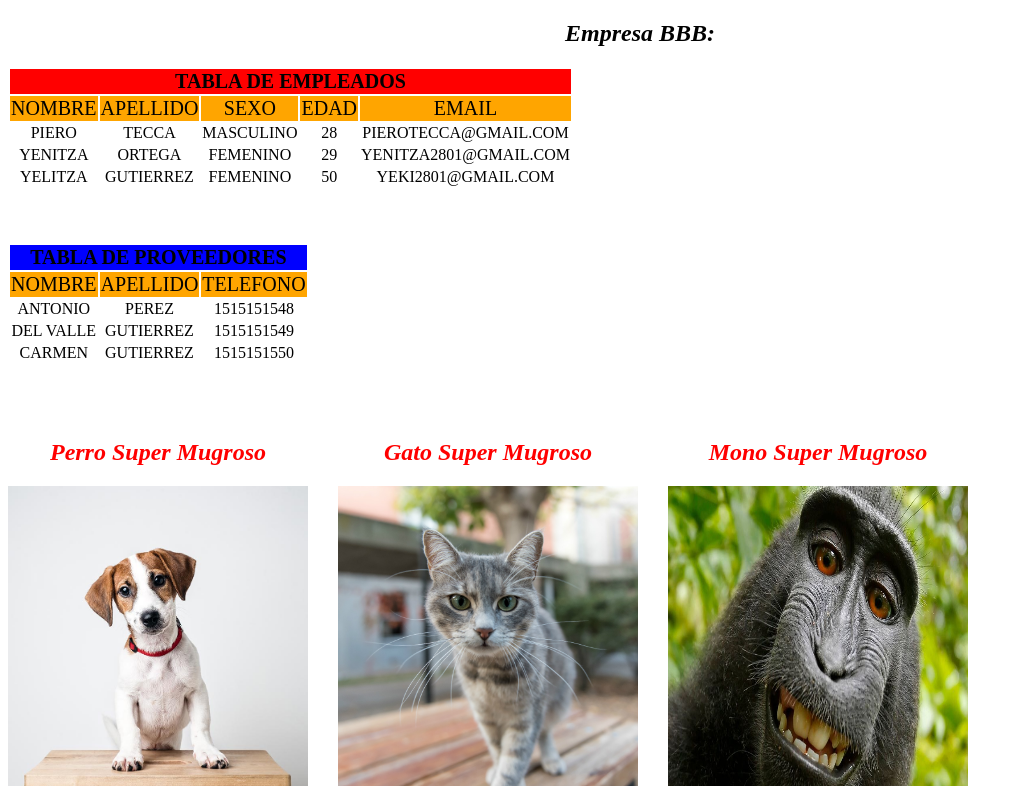
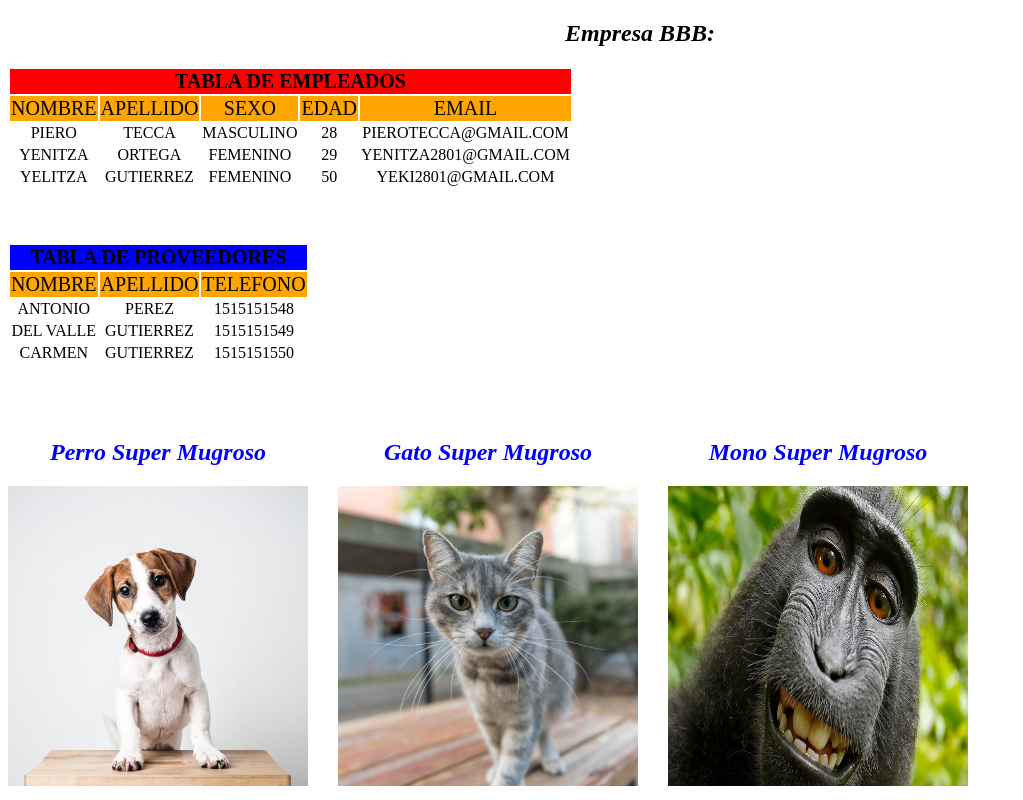
Before and after one commit to pierotecca/prueba, a plain HTML site: page index.html in a window 1280 px wide. Shown: the whole page, without its empty margins (0-1023 px from the left). Drawn offline with Linux system fonts and the light colour scheme.

Commit message:
Titulos de animales azules

```diff
--- a/index.html
+++ b/index.html
@@ -70,15 +70,15 @@
 	</br>
 	</br>
 	</br>
-	<div style="width: 300px; height: 300px; text-align: center;float: left;color:red">
+	<div style="width: 300px; height: 300px; text-align: center;float: left;color:blue">
 		<h2 style="font-style: italic;">Perro Super Mugroso</h2>
 		<img src="perro.jpg" width="300px" height="300px">
 	</div>
-	<div style="width: 300px; height: 300px; text-align: center;float: left;margin-left: 30px;color:red">
+	<div style="width: 300px; height: 300px; text-align: center;float: left;margin-left: 30px;color:blue">
 		<h2 style="font-style: italic;">Gato Super Mugroso</h2>
 		<img src="gato.jpg" width="300px" height="300px">
 	</div>
-	<div style="width: 300px; height: 300px; text-align: center;float: left;margin-left: 30px;color:red">
+	<div style="width: 300px; height: 300px; text-align: center;float: left;margin-left: 30px;color:blue">
 		<h2 style="font-style: italic;">Mono Super Mugroso</h2>
 		<img src="mono.jpg" width="300px" height="300px">
 	</div>
```
